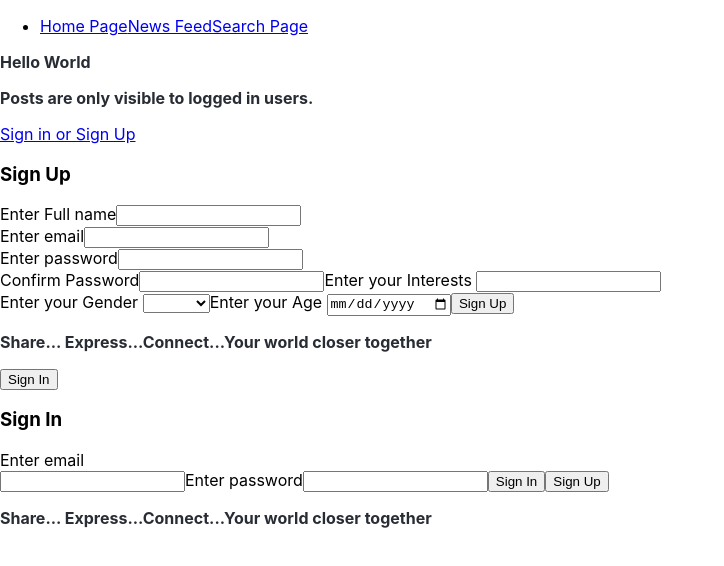
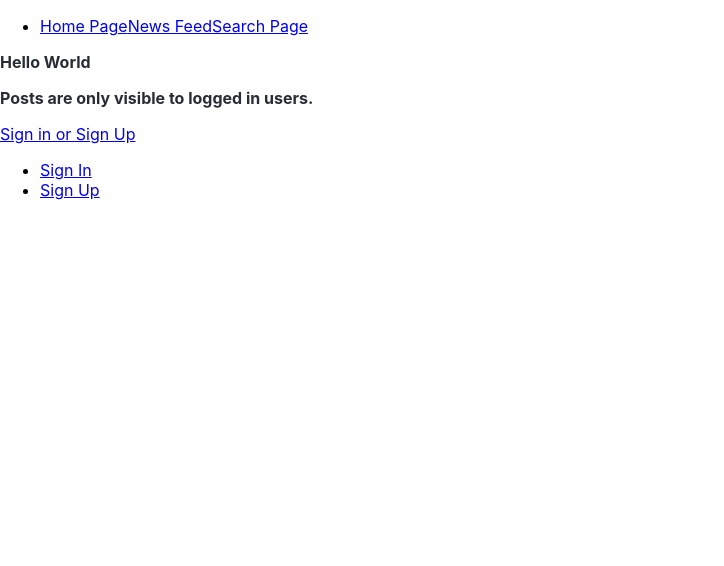
Before and after one commit to DeveloperAshutosh/osahd1, a React (Create React App) app: page / in a window 1280 px wide. Shown: the top 566 px of the page, without its empty margins (0-724 px from the left). Built offline with nearby package versions, Linux system fonts and the light colour scheme; no server answers.

Commit message:
sign in and sign link added to the unauthorised user and working good

```diff
--- a/src/components/App.js
+++ b/src/components/App.js
@@ -10,8 +10,7 @@ class App extends React.Component {
       <div>
         <p>Hello World</p>
         <UnauthorizedUser />
-        <SignUp />
-        <SignIn />
+
       </div>
     );
   }
--- a/src/components/unauthorized-user/UnauthorizedUser.js
+++ b/src/components/unauthorized-user/UnauthorizedUser.js
@@ -1,13 +1,30 @@
 import React from "react";
 import "./UnauthorizedUser.css";
 import { connect } from "react-redux";
+import { Link } from "react-router-dom";
+
 
 class UnauthorizedUser extends React.Component {
+
   render() {
     return (
       <>
+      <p className = "logo"></p>
         <p>Posts are only visible to logged in users.</p>
         <a href="#">Sign in or Sign Up </a>
+        <nav>
+        <ul>
+          <li>
+          <Link to="./Sign-In/SignIn">Sign In</Link>
+          </li>
+          <li>
+            <Link to="./sign-up/SignUp">Sign Up</Link>
+          </li>
+
+
+        </ul>
+      </nav>
+
       </>
     );
   }
--- a/src/index.js
+++ b/src/index.js
@@ -12,6 +12,8 @@ import { createStore } from "redux";
 import { Provider } from "react-redux";
 import socialMediaAppReducer from "./reducers/social-media-app";
 import { setLoggedIn } from "./actions/social-media-app";
+import SignUp from "./components/sign-up/SignUp";
+import SignIn from "./components/Sign-In/SignIn";
 
 // create a new redux store
 const socialMediaAppStore = createStore(socialMediaAppReducer);
@@ -33,6 +35,8 @@ const Root = (store) => (
       <Route path="/NewsFeed" component={NewsFeed} />
       <Route path="/Search" component={SearchPage} />
       <Route path="/HomePage" component={HomePage} />
+      <Route path = "/sign-up/SignUp" component = {SignUp}/>
+      <Route path = "/Sign-In/SignIn" component = {SignIn}/>
     </Router>
   </Provider>
 );
```
